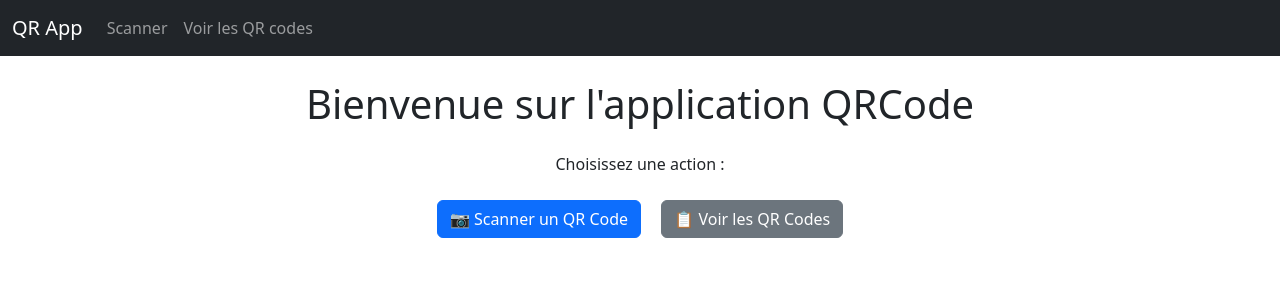
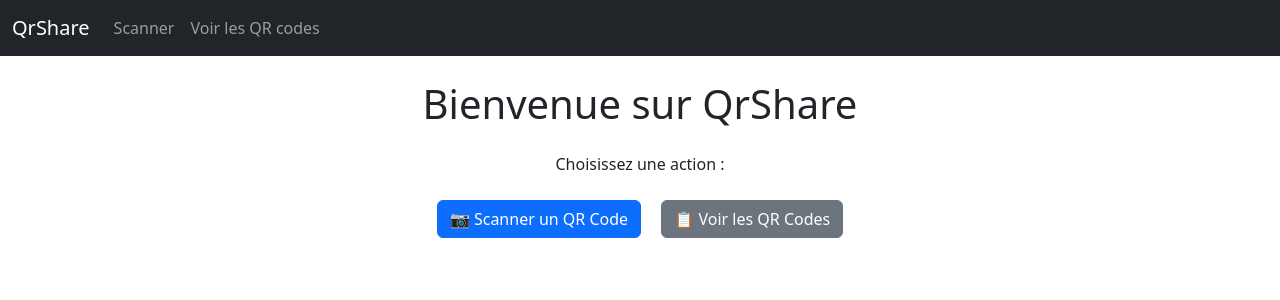
Before and after one commit to bleeze54/QRshare, a Django app: page / in a window 1280 px wide. Shown: the top 300 px of the page. Run offline with Django 5.2, Linux system fonts and the light colour scheme.

Commit message:
modification et ajout du header sur toutes les pages et corrections mineures

```diff
--- a/templates/header.html
+++ b/templates/header.html
@@ -2,14 +2,14 @@
 <html lang="fr">
 <head>
     <meta charset="UTF-8">
-    <title>{% block title %}Mon appli QRCode{% endblock %}</title>
+    <title>{% block title %}QrShare{% endblock %}</title>
     <link rel="stylesheet" href="https://cdn.jsdelivr.net/npm/bootstrap@5.3.3/dist/css/bootstrap.min.css">
 </head>
 <body>
     <!-- HEADER -->
     <nav class="navbar navbar-expand-lg navbar-dark bg-dark mb-4">
         <div class="container-fluid">
-            <a class="navbar-brand" href="{% url 'home' %}">QR App</a>
+            <a class="navbar-brand" href="{% url 'home' %}">QrShare</a>
             <div class="collapse navbar-collapse">
                 <ul class="navbar-nav me-auto">
                     <li class="nav-item">
--- a/templates/home.html
+++ b/templates/home.html
@@ -4,7 +4,7 @@
 
 {% block content %}
 <div class="text-center">
-    <h1 class="mb-4">Bienvenue sur l'application QRCode</h1>
+    <h1 class="mb-4">Bienvenue sur QrShare</h1>
     <p>Choisissez une action :</p>
     <a href="{% url 'scan' %}" class="btn btn-primary m-2">📷 Scanner un QR Code</a>
     <a href="{% url 'qrcode_list' %}" class="btn btn-secondary m-2">📋 Voir les QR Codes</a>
```
Also changed, not shown: app/templates/qrcode_list.html (+6 -5 lines), app/templates/qrcode_scan.html (+6 -4 lines).
